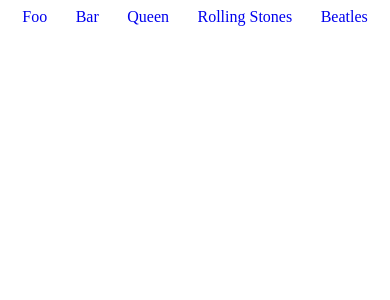
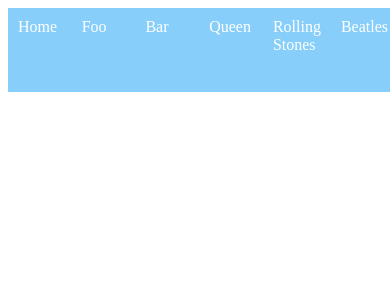
Before and after one commit to Chechuline/angular2Tributo, an Angular app: page / in a window 390 px wide. Shown: the top 300 px of the page. Built offline with nearby package versions, Linux system fonts and the light colour scheme.

Commit message:
minor changes and styles
minor changes, starting navbar style

```diff
--- a/src/app/app.component.css
+++ b/src/app/app.component.css
@@ -1,4 +1,4 @@
-.navbar > ul {
+/* .navbar > ul {
     list-style: none;
     margin: 0;
     padding: 0;
@@ -10,4 +10,74 @@
 .navbar > ul > li > a{
 
     text-decoration: none;
+} */
+
+.navbar {
+    background-color: lightskyblue;
+
+    min-height: 20px;
+    height: 10vh;
+    /* max-height: 50px; */
+
+    /*margin: 0px 1px 10px 1px;*/
+    padding: 0;
+    /*border: 1px solid black;*/
+
+    display: flex;
+    flex-flow: row nowrap;
+    /* justify-content: flex-end; */
+    justify-content: space-around;
+    align-items: center;
 }
+
+.navbar>ul {
+    list-style: none;
+    background-color: lightskyblue;
+    margin:0;
+    padding:0;
+    width: 60%;
+    height: 100%;
+    display: flex;
+    flex-flow: row nowrap;
+    justify-content: space-around;
+
+}
+
+.navbar>ul> li {
+    padding: 10px 20px 0px 20px;
+    width: 25vw;
+
+    margin: 0;
+    transition: background-color .3s ease;
+}
+.navbar>ul> li:hover {
+    background-color: deepskyblue;
+}
+.navbar a{
+    width: 100%;
+    text-decoration: none;
+    color: white;
+}
+.navbar a:active{
+    text-decoration: none;
+    color: blue;
+}
+
+/*medium size*/
+@media all and (min-width: 481px) and (max-width: 640px) {
+    .navbar>ul>li{
+        padding:10px;
+    }
+}
+
+/*small size*/
+@media all and (min-width: 320px) and (max-width: 480px) {
+    .navbar>ul {
+        width: 100vw;
+        flex-flow: row nowrap;
+    }
+    .navbar>ul>li{
+        padding:10px;
+        width: 100vw;
+    }
+}
--- a/src/app/app.component.html
+++ b/src/app/app.component.html
@@ -1,5 +1,6 @@
 <nav class="navbar">
     <ul>
+        <li><a [routerLink]="['/']">Home</a></li>
         <li><a [routerLink]="['/foo']">Foo</a></li>
         <li><a [routerLink]="['/bar']">Bar</a></li>
         <li><a [routerLink]="['/queen']">Queen</a></li>
--- a/src/app/pages/band-details/band-details.component.ts
+++ b/src/app/pages/band-details/band-details.component.ts
@@ -35,9 +35,9 @@
 
     this.wikiService.getData(this.bandData.name).subscribe(result => {
       //rellenar datos
-      let data = JSON.stringify(result.parse.text).split("<p>")[1].replace(/<\/?[^>]+(>|$)/g, "").split(".");
+      let data = this.limpiar(JSON.stringify(result.parse.text).split("<p>")[1]).split(".");
       const limpia = data.slice(0, data.length - 1).join(".");
-      let data2 = JSON.stringify(result.parse.text).split("<p>")[2].replace(/<\/?[^>]+(>|$)/g, "").split(".");
+      let data2 = this.limpiar(JSON.stringify(result.parse.text).split("<p>")[2]).split(".");
       this.contenido = data2.slice(0, data2.length - 1).join(".");
 
       this.altImg = `${this.bandData.name} image`;
@@ -66,4 +66,9 @@
 
   }
 
+  limpiar(str):string{
+    var limpia = str.replace(/<\/?[^>]+(>|$)/g, '').replace(/\[.{1,2}\]/g,'');
+    return limpia;
+  }
+
 }
--- a/src/app/pages/queen/queen.component.ts
+++ b/src/app/pages/queen/queen.component.ts
@@ -11,7 +11,7 @@
   private queenData:BandData;
 
   constructor() {
-    this.queenData = new BandData('queen','_Uu12zY01ts','http://i4.mirror.co.uk/incoming/article6736694.ece/ALTERNATES/s615b/Queen-rock-band-members-Freddie-Mercury-Brian-May-Roger-Taylor-Brian-Deacon.jpg');
+    this.queenData = new BandData('Queen','_Uu12zY01ts','http://i4.mirror.co.uk/incoming/article6736694.ece/ALTERNATES/s615b/Queen-rock-band-members-Freddie-Mercury-Brian-May-Roger-Taylor-Brian-Deacon.jpg');
   }
 
   ngOnInit() {
```
